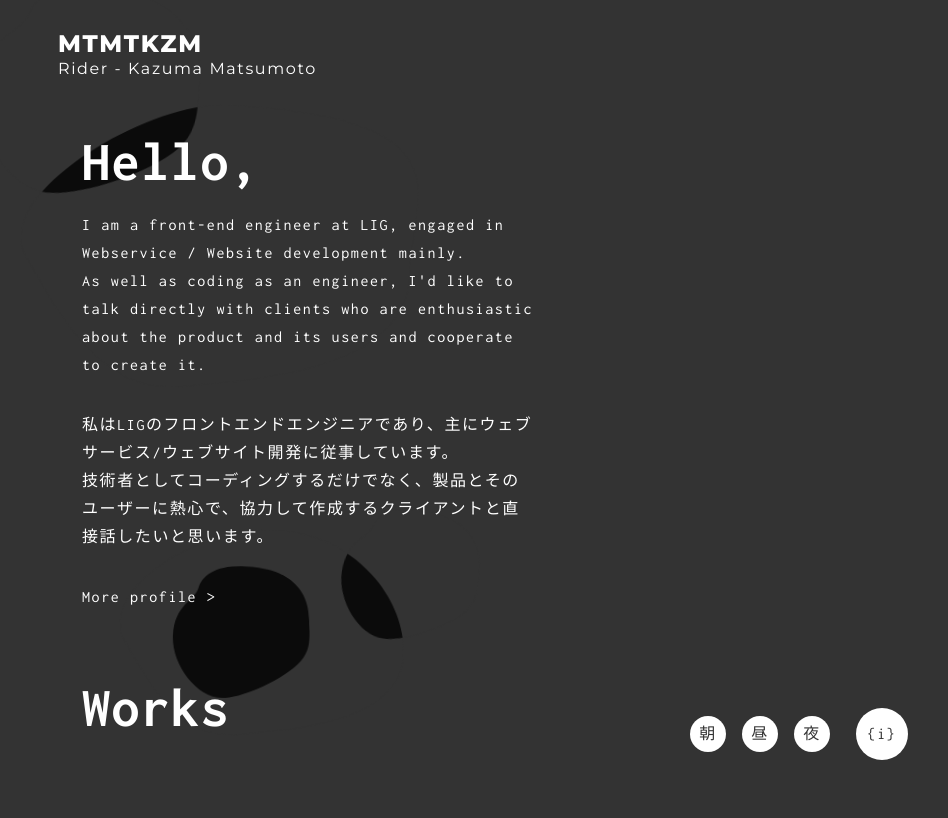
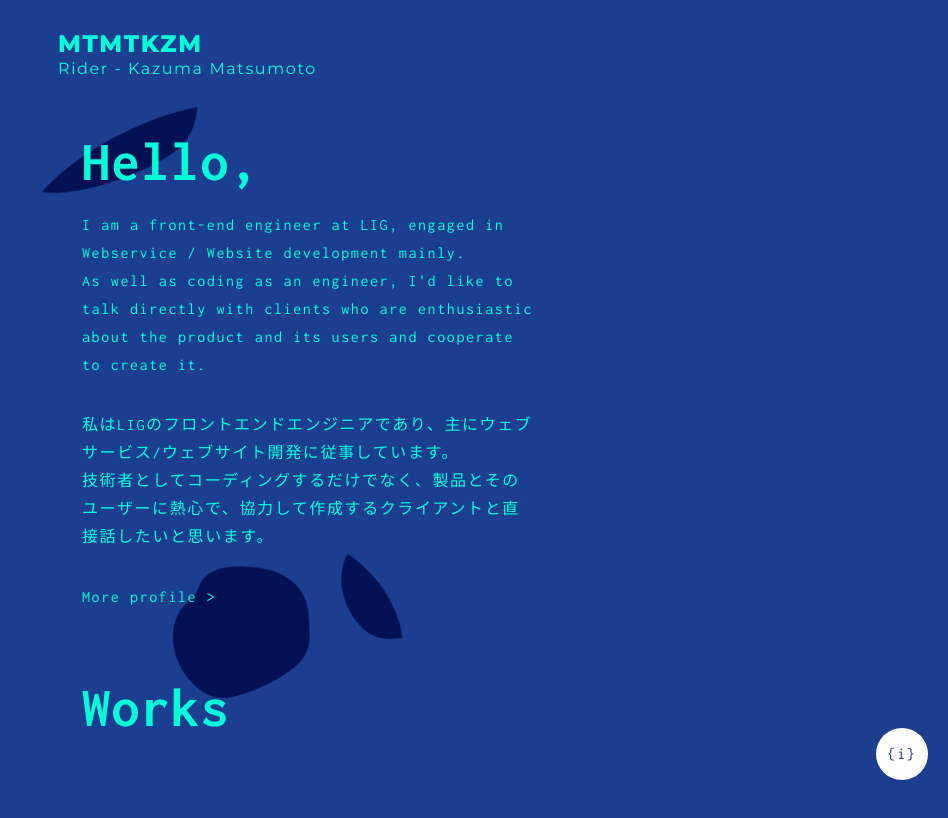
Before and after one commit to mtmtkzm/mtmtkzm.com, a Nuxt app: page / in a window 1280 px wide. Shown: the top 818 px of the page, without its empty margins (332-1280 px from the left). Built offline with nearby package versions, Linux system fonts and the light colour scheme.

Commit message:
theme 切り替え機能本体を作成

```diff
--- a/assets/css/_setting.css
+++ b/assets/css/_setting.css
@@ -4,14 +4,6 @@
   --color-gray: #333;
   --max-width: 500px;
 
-
-  /* COLOR THEME */
-  /*--primary-color: #C01212;*/
-  /*--secondary-color: white;*/
-
-  /*--primary-color: #1B3E91;*/
-  /*--secondary-color: #00FFD9;*/
-
-  --primary-color: #333333;
-  --secondary-color: #ffffff;
+  --primary-color: #1B3E91;
+  --secondary-color: #00FFD9;
 }
--- a/assets/data/color-themes.js
+++ b/assets/data/color-themes.js
@@ -1,11 +1,16 @@
 export default {
   morning: {
-
+    label: '朝',
+    colors: {
+      primary: '#C01212',
+      secondary: '#ffffff',
+    }
   },
   noon: {
-
-  },
-  night: {
-
+    label: '昼',
+    colors: {
+      primary: '#1B3E91',
+      secondary: '#00FFD9',
+    }
   }
 }
--- /dev/null
+++ b/assets/js/theme-switcher.js
@@ -0,0 +1,7 @@
+export default {
+  update: function (colors) {
+    Object.keys(colors).forEach(key => {
+      document.documentElement.style.setProperty(`--${key}-color`, colors[key]);
+    })
+  },
+}
--- a/components/bg.vue
+++ b/components/bg.vue
@@ -26,7 +26,7 @@
   export default {
     data() {
       return {
-        paths,
+        paths
       }
     },
   }
--- a/components/common-footer.vue
+++ b/components/common-footer.vue
@@ -49,6 +49,8 @@
   ul {
     margin-top: 16px;
     margin-left: 20px;
+
+    list-style: circle;
   }
 
 </style>
--- a/components/theme-switch.vue
+++ b/components/theme-switch.vue
@@ -1,13 +1,25 @@
 <template>
   <div>
     <div class="theme-switcher">
-      <div class="toggle">
-        <a href="">{i}</a>
+
+      <div
+        class="toggle"
+        @click="toggleChoices"
+      >
+        {i}
       </div>
-      <ul>
-        <li><a href="">朝</a></li>
-        <li><a href="">昼</a></li>
-        <li><a href="">夜</a></li>
+
+      <ul
+        class="choices"
+        v-show="isChoicesOpen"
+      >
+        <li
+          v-for="theme in themes"
+          :key="theme.label"
+          @click="()=>setTheme(theme.colors)"
+        >
+          {{theme.label}}
+        </li>
       </ul>
     </div>
   </div>
@@ -15,13 +27,25 @@
 
 <script>
   import themes from '../assets/data/color-themes';
+  import themeSwitcher from '../assets/js/theme-switcher';
+
   export default {
     data () {
       return {
-        themes: {
+        themes,
+        isChoicesOpen: false,
+      }
+    },
+    methods: {
+      toggleChoices: function () {
+        this.isChoicesOpen = !this.isChoicesOpen;
+      },
+      setTheme: function (colors) {
+        themeSwitcher.update(colors);
+      }
+    },
+    mounted: function () {
 
-        }
-      }
     }
   }
 </script>
@@ -47,7 +71,7 @@
     margin-left: 10px;
   }
 
-  ul {
+  .choices {
     display: flex;
     list-style: none;
 
--- a/layouts/default.vue
+++ b/layouts/default.vue
@@ -85,8 +85,8 @@
 
   .l-theme-switch {
     position: fixed;
-    bottom: 40px;
-    right: 40px;
+    bottom: 20px;
+    right: 20px;
     z-index: 3;
   }
 </style>
```
